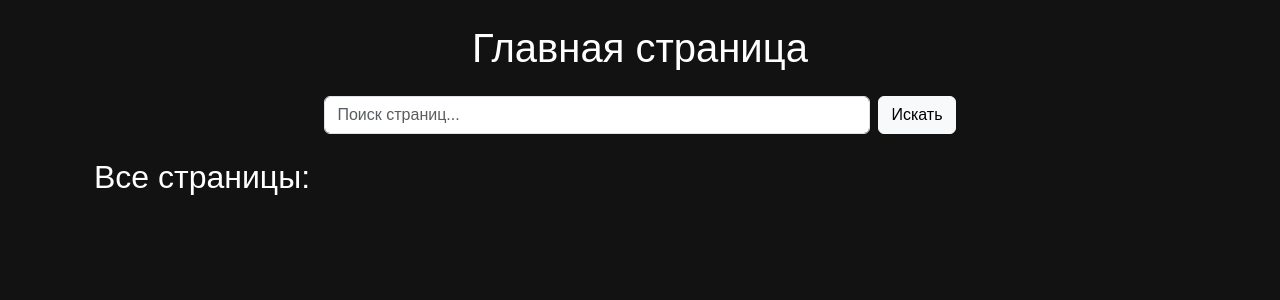
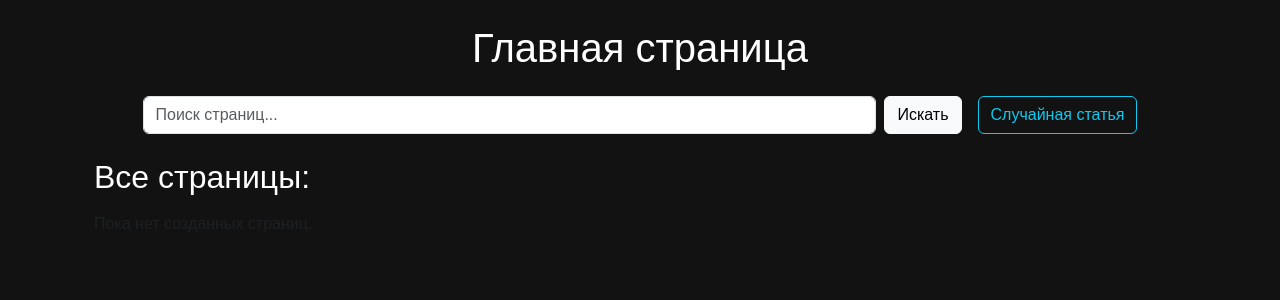
Before and after one commit to Sergrutter/Wik_Igr, a Flask app: page / in a window 1280 px wide. Shown: the part 56-356 px from the top of the page. Run offline with Flask 3, Linux system fonts and the light colour scheme; the visitor is signed in with stand-in values (Sample User, id 1); parts of the project's set-up code (start-up, migrations or seed data) failed here and were passed over; some libraries are stand-ins or nearby versions.

Commit message:
добавление кнопки рандомной статьи

```diff
--- a/templates/home.html
+++ b/templates/home.html
@@ -5,13 +5,17 @@
 <div class="container mt-4">
     <h1 class="text-center mb-4">Главная страница</h1>
 
-    <form method="POST" action="{{ url_for('search') }}" class="d-flex justify-content-center mb-4">
-        <input type="text" name="search_query" class="form-control w-50 me-2" placeholder="Поиск страниц..." required>
+    <div class="d-flex justify-content-center mb-4">
+        <form method="POST" action="{{ url_for('search') }}" class="d-flex w-75">
+            <input type="text" name="search_query" class="form-control me-2" placeholder="Поиск страниц..." required>
             <button type="submit" class="btn btn-light">Искать</button>
         </form>
+        <a href="{{ url_for('random_page') }}" class="btn btn-outline-info ms-3">Случайная статья</a>
+    </div>
 
     <h2 class="mb-3">Все страницы:</h2>
     <div class="row">
+        {% if pages %}
             {% for page in pages %}
                 <div class="col-md-6 mb-4">
                     <div class="card bg-dark text-light border-light h-100">
@@ -21,12 +25,20 @@
                                     {{ page.title }}
                                 </a>
                             </h5>
-                        <h6 class="card-subtitle mb-2 text-muted">Автор: {{ page.author.username }}</h6>
-                        <p class="card-text">{{ page.content[:100] }}...</p>
+                            <h6 class="card-subtitle mb-2 text-muted">
+                                Автор: {{ page.author.username }}
+                                {% if page.created_at %}
+                                    • {{ page.created_at.strftime('%Y-%m-%d') }}
+                                {% endif %}
+                            </h6>
+                            <p class="card-text">{{ page.content[:120] }}...</p>
                         </div>
                     </div>
                 </div>
             {% endfor %}
+        {% else %}
+            <p class="text-muted">Пока нет созданных страниц.</p>
+        {% endif %}
     </div>
 </div>
 {% endblock %}
```
Lines whose indentation alone changed are shown as unchanged.
